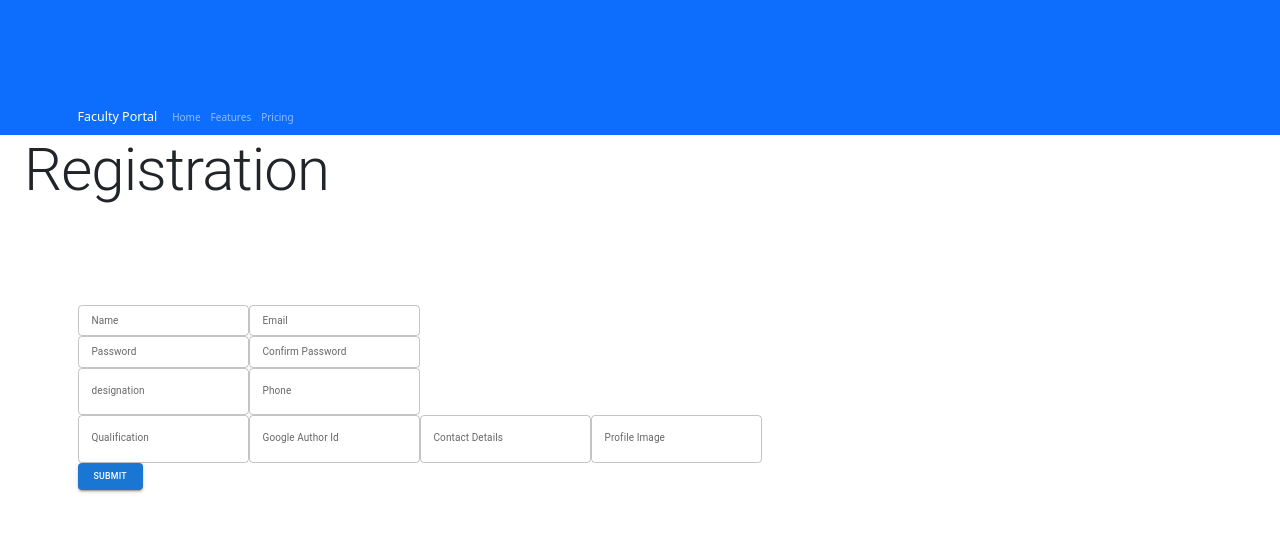
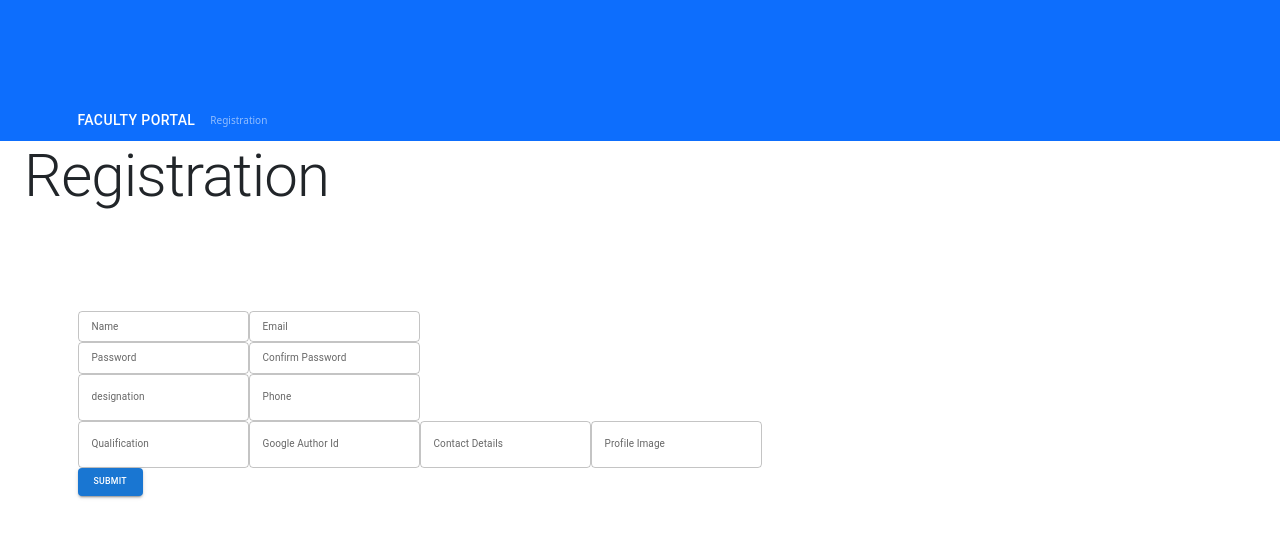
Before and after one commit to itsvermaji/mnit-faculty-portfolio, a React (Create React App) app in the folder client/: page /register in a window 1280 px wide. Shown: the top 538 px of the page. Built offline with nearby package versions, Linux system fonts and the light colour scheme.

Commit message:
Near Completion...Finishing touch remaining

```diff
--- a/client/src/Components/layouts/Navigation.jsx
+++ b/client/src/Components/layouts/Navigation.jsx
@@ -1,3 +1,4 @@
+import { Typography } from "@mui/material";
 import React from "react";
 import { Navbar, Container, Nav } from "react-bootstrap";
 import { Link } from "react-router-dom";
@@ -7,11 +8,11 @@ const Navigation = () => {
     <Navbar bg="primary" variant="dark">
       <Container>
         {/* <Link></Link> */}
-        <Navbar.Brand href="/">Faculty Portal</Navbar.Brand>
+        <Navbar.Brand href="/"><Typography variant="button" fontSize={14}>Faculty Portal</Typography></Navbar.Brand>
         <Nav className="me-auto">
-          <Nav.Link href="#home">Home</Nav.Link>
-          <Nav.Link href="#features">Features</Nav.Link>
-          <Nav.Link href="#pricing">Pricing</Nav.Link>
+          <Nav.Link href="/register">Registration</Nav.Link>
+          {/* <Nav.Link href="#features">Features</Nav.Link>
+          <Nav.Link href="#pricing">Pricing</Nav.Link> */}
         </Nav>
       </Container>
     </Navbar>
--- a/client/src/Components/ui/Card.jsx
+++ b/client/src/Components/ui/Card.jsx
@@ -2,12 +2,12 @@ import {useNavigate} from 'react-router-dom';
 
 import * as React from "react";
 import Card from "@mui/material/Card";
-import CardActions from "@mui/material/CardActions";
+// import CardActions from "@mui/material/CardActions";
 import CardContent from "@mui/material/CardContent";
 import CardMedia from "@mui/material/CardMedia";
-import Button from "@mui/material/Button";
+// import Button from "@mui/material/Button";
 import Typography from "@mui/material/Typography";
-import Success from "../../Pages/Success";
+// import Success from "../../Pages/Success";
 
 export default function ProfileCard(props) {
   let navigate = useNavigate();
--- a/client/src/Components/ui/FacultyTables.jsx
+++ b/client/src/Components/ui/FacultyTables.jsx
@@ -4,6 +4,7 @@ import { Box, Tab } from "@mui/material";
 
 import { TabContext, TabList, TabPanel } from "@material-ui/lab";
 import PublicationCard from "../Profile/PublicationCard";
+import TabCard from "./TabCard";
 const FacultyTables = (props) => {
 
   const { articles } = props.metaData;
@@ -14,7 +15,6 @@ const FacultyTables = (props) => {
   const handleChange = (event, newValue) => {
     setValue(newValue);
   };
-
 
   return (
     <Box sx={{ width: "100%", typography: "body1" }}>
@@ -30,13 +30,25 @@ const FacultyTables = (props) => {
         </Box>
         <TabPanel value="1">
           {props.metaData.articles.map((article, index) => {
-            return <PublicationCard key = {index} article={article}/>
+            return (<div style={{margin:"10px"}}>
+              <PublicationCard key = {index} article={article}/>
+              </div>
+            )
           })}
         </TabPanel>
-        <TabPanel value="2">Item Two</TabPanel>
-        <TabPanel value="3">Item Three</TabPanel>
-        <TabPanel value="4">Item Three</TabPanel>
-        <TabPanel value="5">Item Three</TabPanel>
+        <TabPanel value="2">
+            <TabCard/><TabCard/><TabCard/><TabCard/><TabCard/>
+        </TabPanel>
+
+        <TabPanel value="3">
+        <TabCard/><TabCard/><TabCard/><TabCard/><TabCard/>
+        </TabPanel>
+        <TabPanel value="4">
+        <TabCard/><TabCard/><TabCard/><TabCard/><TabCard/>
+        </TabPanel>
+        <TabPanel value="5">
+        <TabCard/><TabCard/><TabCard/><TabCard/><TabCard/>
+        </TabPanel>
       </TabContext>
     </Box>
   );
--- a/client/src/Components/ui/RegistrationForm.jsx
+++ b/client/src/Components/ui/RegistrationForm.jsx
@@ -1,6 +1,6 @@
 import React from "react";
 import { Container, Row } from "react-bootstrap";
-import { TextField, Button } from "@mui/material";
+import { TextField, Button, Box } from "@mui/material";
 
 const RegistrationForm = (props) => {
   function submitHandler(event) {
@@ -39,7 +39,14 @@ const RegistrationForm = (props) => {
 
   return (
     <Container className="container" style={{ height: "1000px" }}>
-      <Row className="justify-content-md-center">
+      {/* <Row className="justify-content-md-center"> */}
+      <Box
+      mx={{
+        display: 'flex',
+        alignItems: 'center',
+        '& > :not(style)': { m: 1 },
+      }}
+    >
         <form onSubmit={submitHandler}>
           <div>
             <TextField
@@ -124,7 +131,8 @@ const RegistrationForm = (props) => {
             </Button>
           </div>
         </form>
-      </Row>
+      {/* </Row> */}
+      </Box>
     </Container>
   );
 };
--- /dev/null
+++ b/client/src/Components/ui/TabCard.jsx
@@ -0,0 +1,33 @@
+import React from "react";
+import Box from "@mui/material/Box";
+import Card from "@mui/material/Card";
+import CardContent from "@mui/material/CardContent";
+import Typography from "@mui/material/Typography";
+// import { Link } from "@mui/material";
+
+export default function TabCard(props) {
+//   const { article } = props;
+
+  return (
+    <Box sx={{ width: "100%" }}>
+      <Card>
+        <React.Fragment>
+          <CardContent>
+            <Typography variant="h6" color="text.primary">
+              Title
+            </Typography>
+            <Typography color="text.secondary" gutterBottom>
+              Year
+            </Typography>
+            <Typography color="text.secondary" gutterBottom>
+              Author/Co-authors
+            </Typography>
+            <Typography color="text.secondary">
+              Unknown Attribute
+            </Typography>
+          </CardContent>
+        </React.Fragment>
+      </Card>
+    </Box>
+  );
+}
--- a/client/src/Pages/Home.jsx
+++ b/client/src/Pages/Home.jsx
@@ -1,6 +1,7 @@
 import React, { useState, useEffect } from "react";
 import Loading from "../Components/ui/Loading";
 import FacultyList from "../Components/ui/FacultyList";
+import { Container } from "@mui/material";
 
 const HomePage = () => {
   const [facultyData, setFacultyData] = useState([]);
@@ -31,13 +32,13 @@ const HomePage = () => {
     return <Loading />;
   } else {
     return (
-      <div>
-        <h1>Faculties</h1>
-        Faculties Cards will be displayed
+      <Container>
+        {/* <h1>Faculties</h1>
+        Faculties Cards will be displayed */}
 
         <FacultyList faculties = {facultyData} />
 
-      </div>
+      </Container>
     );
   }
 };
--- a/client/src/Pages/ProfilePage.jsx
+++ b/client/src/Pages/ProfilePage.jsx
@@ -4,11 +4,9 @@ import "../Components/Profile/profile.css";
 
 import { Container } from "react-bootstrap";
 import Grid from "@mui/material/Grid";
-
 import Item from "@mui/material/ListItem";
 import FacultyTables from "../Components/ui/FacultyTables";
 import Loading from "../Components/ui/Loading";
-import LoginForm from "../Components/ui/LoginForm";
 import LoginDetails from "../Components/Login/LoginDetails";
 
 const ProfilePage = () => {
```
Also changed, not shown: client/src/Components/ui/Pagination.jsx (added).
